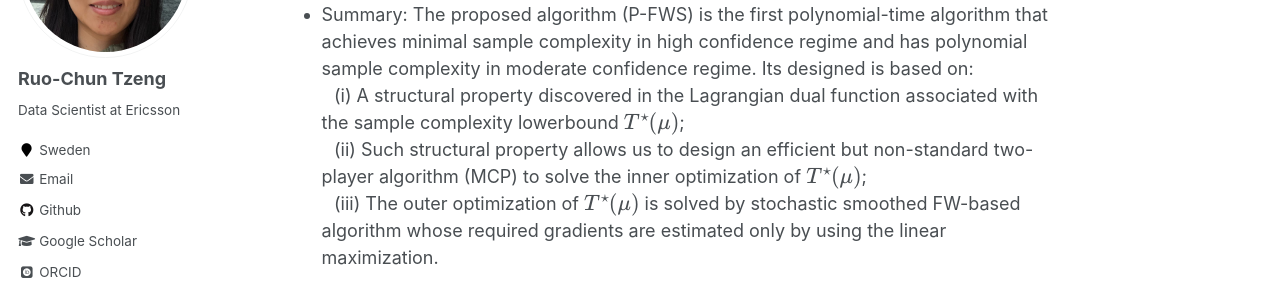
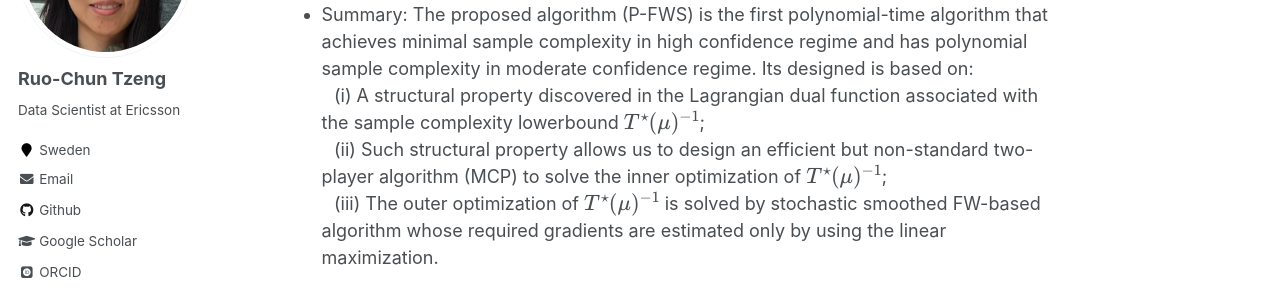
Before and after one commit to rctzeng/rctzeng.github.io, a Jekyll site: the page built from _pages/publications.md, in a window 1280 px wide and 900 px high, scrolled down 645 px. Shown: the part 153-456 px from the top of the window. Built offline with Jekyll 4.4.1, drawn with Linux system fonts in a browser that asks for light colours; some web fonts are replaced; formulas are drawn with MathJax 3.

Commit message:
fix typo

```diff
--- a/_pages/publications.md
+++ b/_pages/publications.md
@@ -18,9 +18,9 @@ Our technique is based on dynamic maintenance of an approximate maximum-weight b
 * [paper](https://openreview.net/attachment?id=8jg8z3ASiw&name=supplementary_material), [code](https://github.com/rctzeng/NeurIPS2023-PerturbedFWS), [poster](https://rctzeng.github.io/posters/NeurIPS2023-PFWS.pdf), [5-min slides](https://rctzeng.github.io/slides/NeurIPS2023-PFWS_5min.pdf), [20-min slides by Po-An](https://rctzeng.github.io/slides/NeurIPS2023-PFWS_PAW.pdf), [40-min slides](https://rctzeng.github.io/slides/NeurIPS2023-PFWS_RCT.pdf)
 * Summary:
 The proposed algorithm (P-FWS) is the first polynomial-time algorithm that achieves minimal sample complexity in high confidence regime and has polynomial sample complexity in moderate confidence regime. Its designed is based on:\
- $\,\,$ (i) A structural property discovered in the Lagrangian dual function associated with the sample complexity lowerbound $T^{\star}(\mu)$;\
- $\,\,$ (ii) Such structural property allows us to design an efficient but non-standard two-player algorithm (MCP) to solve the inner optimization of $T^{\star}(\mu)$;\
- $\,\,$ (iii) The outer optimization of $T^{\star}(\mu)$ is solved by stochastic smoothed FW-based algorithm whose required gradients are estimated only by using the linear maximization.
+ $\,\,$ (i) A structural property discovered in the Lagrangian dual function associated with the sample complexity lowerbound $T^{\star}(\mu)^{-1}$;\
+ $\,\,$ (ii) Such structural property allows us to design an efficient but non-standard two-player algorithm (MCP) to solve the inner optimization of $T^{\star}(\mu)^{-1}$;\
+ $\,\,$ (iii) The outer optimization of $T^{\star}(\mu)^{-1}$ is solved by stochastic smoothed FW-based algorithm whose required gradients are estimated only by using the linear maximization.
 
 ## [Improved analysis of randomized SVD for top-eigenvector approximation](https://proceedings.mlr.press/v151/tzeng22a.html)
 * **[Ruo-Chun Tzeng](https://scholar.google.com/citations?user=jntcHQ0AAAAJ)**, [Po-An Wang](https://scholar.google.com/citations?user=kzXIxFYAAAAJ), [Florian Adriaens](https://scholar.google.com/citations?user=kk0mF14AAAAJ), [Aristides Gionis](https://scholar.google.se/citations?hl=en&user=11JgipcAAAAJ), and [Chi-Jen Lu](https://scholar.google.com/citations?user=B_SGfJoAAAAJ)
```
